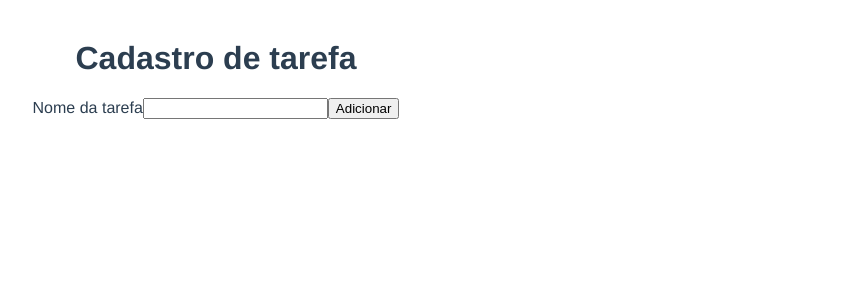
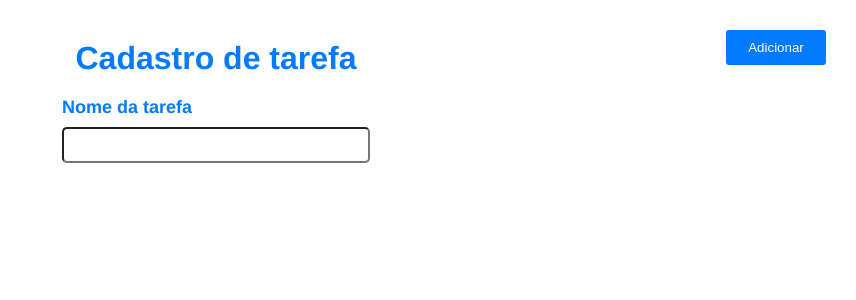
Before and after one commit to Matheus-Augusto-Silva/TasksToDo, a Vue app: page /tarefa in a window 1280 px wide. Shown: the top 300 px of the page, without its empty margins (424-1280 px from the left). Built offline with nearby package versions, Linux system fonts and the light colour scheme; what vue-lodash would draw is missing.

Commit message:
Centralizando formulario de cadastro de tarefa

```diff
--- a/src/pages/PaginaNovaTarefa.vue
+++ b/src/pages/PaginaNovaTarefa.vue
@@ -1,9 +1,63 @@
 <template>
   <!-- nome -->
-  <div>
-    <h1>Cadastro de tarefa</h1>
-    <label for="name">Nome da tarefa</label>
-    <input type="text" name="name" id="name" />
-    <button>Adicionar</button>
+  <div class="main">
+      <h1 class="title">Cadastro de tarefa</h1>
+      <div class="form-task">
+        <label for="name" class="name label" style="font-weight:bold;" >Nome da tarefa</label>
+        <input type="text" name="name" id="name" class="name" />
+    </div>
+    <button class="btn btn-info">Adicionar</button>
   </div>
 </template>
+<script>
+export default {
+}
+</script>
+<style scoped>
+.main {
+  display: grid;
+  gap: 20px;
+}
+
+.title {
+  margin:auto;
+  color: #007bff;
+}
+.form-task {
+  display: flex;
+  flex-direction: column;
+  width: max-content;
+  margin: auto;
+}
+.name {
+ width: 300px;
+ outline: 0;
+ height: 30px;
+ border-radius: 5px;
+ font-size: 18px;
+}
+
+.name:focus{
+  border: 2px solid #007bff;
+}
+
+.label {
+  text-align: left;
+  color: #007bff;
+}
+
+.btn {
+  width: 100px;
+  height: 35px;
+  border-radius: 3px;
+  position: absolute;
+  top:30px;
+  right: 30px;
+}
+
+.btn-info {
+  background-color: #007bff;
+  color: #ffffff;
+  border: none;
+}
+</style>
```
